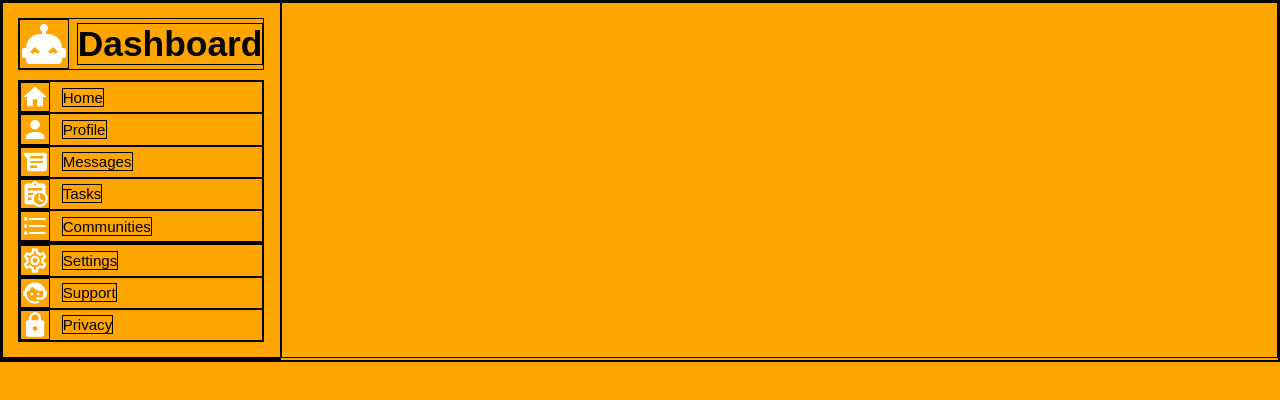
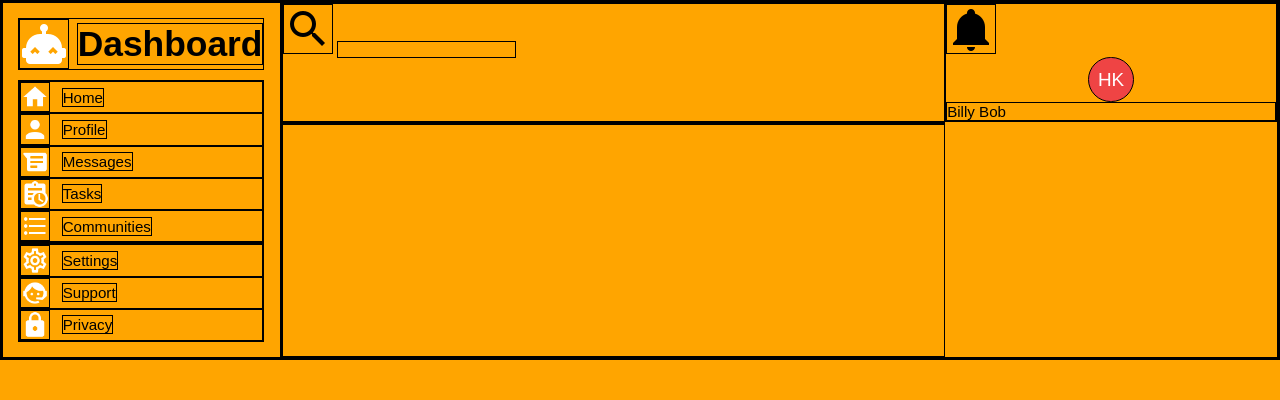
Before and after one commit to hosepeeg/admin-dashboard, a plain HTML site: page index.html in a window 1280 px wide. Drawn offline with Linux system fonts and the light colour scheme.

Commit message:
added header

```diff
--- a/index.html
+++ b/index.html
@@ -56,7 +56,18 @@
        </nav>
 
        <header>
+            <div class="search">
+                <img src="./imgs/magnify.png" alt="magnify glass">
+                <input type="text" id="search-field" class="search-input">
+            </div>
 
+            <div class="notification">
+                <img src="./imgs/bell.png" alt="bell">
+                <div class="profile-circle">HK</div>
+                <p> Billy Bob </p>
+            </div>
+
+            <div class=""
        </header>
 
        <div class="content">
--- a/styles/styles.css
+++ b/styles/styles.css
@@ -51,7 +51,21 @@ nav ul li img{
 
 /*Header*/
 header{
+    display: grid;
+    grid-template: auto 1fr / 2fr 1fr;
+}
 
+.profile-circle {
+    justify-self: center;
+    border-radius: 50%;
+    background-color: #ef4444;
+    width: 3rem;
+    height: 3rem;
+    display: flex;
+    align-items: center;
+    justify-content: center;
+    font-size: 1.25rem;
+    color: #ffffff;
 }
 
 /*Content*/
```
Also changed, not shown: imgs/bell.png (added), imgs/magnify.png (added).
